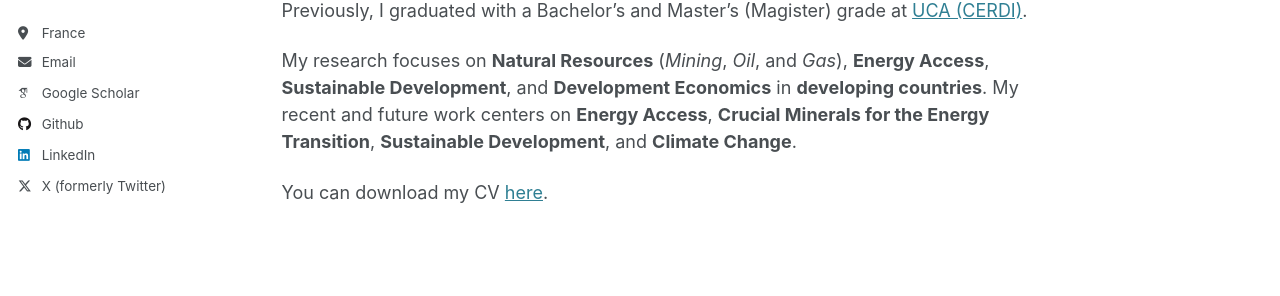
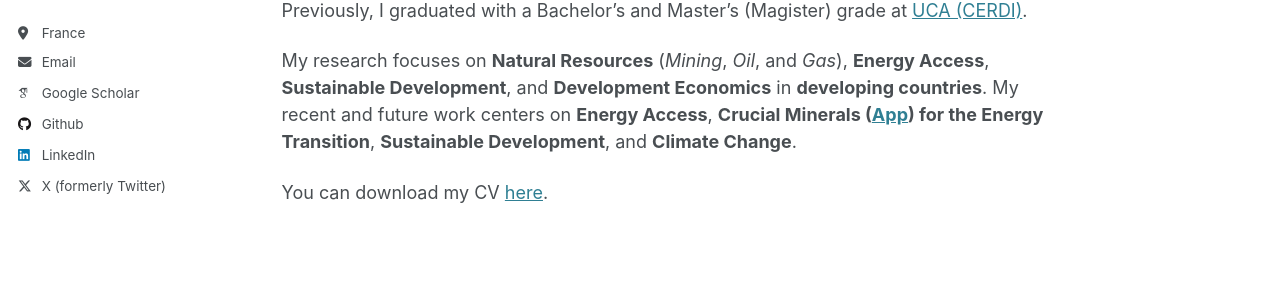
Before and after one commit to mboundordiouf/mboundordiouf.github.io, a Jekyll site: the page built from _pages/about.md, in a window 1280 px wide and 1105 px high. Shown: the part 495-791 px from the top of the window. Built offline with Jekyll 4.4.1, drawn with Linux system fonts in a browser that asks for light colours; some web fonts are replaced.

Commit message:
Update about.md

```diff
--- a/_pages/about.md
+++ b/_pages/about.md
@@ -16,6 +16,6 @@ During my thesis, I benefited from various training in economics, mining, energy
 Previously, I graduated with a Bachelor's and Master's (Magister) grade at [UCA (CERDI)](https://cerdi.uca.fr/#/admin).
 
 My research focuses on **Natural Resources** (*Mining*, *Oil*, and *Gas*), **Energy Access**, **Sustainable Development**, and **Development Economics** in **developing countries**.
-My recent and future work centers on **Energy Access**, **Crucial Minerals for the Energy Transition**, **Sustainable Development**, and **Climate Change**.
+My recent and future work centers on **Energy Access**, **Crucial Minerals ([App](https://diouf.shinyapps.io/Mboundor-Critical-Minerals-World-App/)) for the Energy Transition**, **Sustainable Development**, and **Climate Change**.
 
 You can download my CV [here](https://drive.google.com/file/d/1B6JQioP9if-QjH_lQG24IUgDGLHzIDHH/view?usp=sharing).
```
